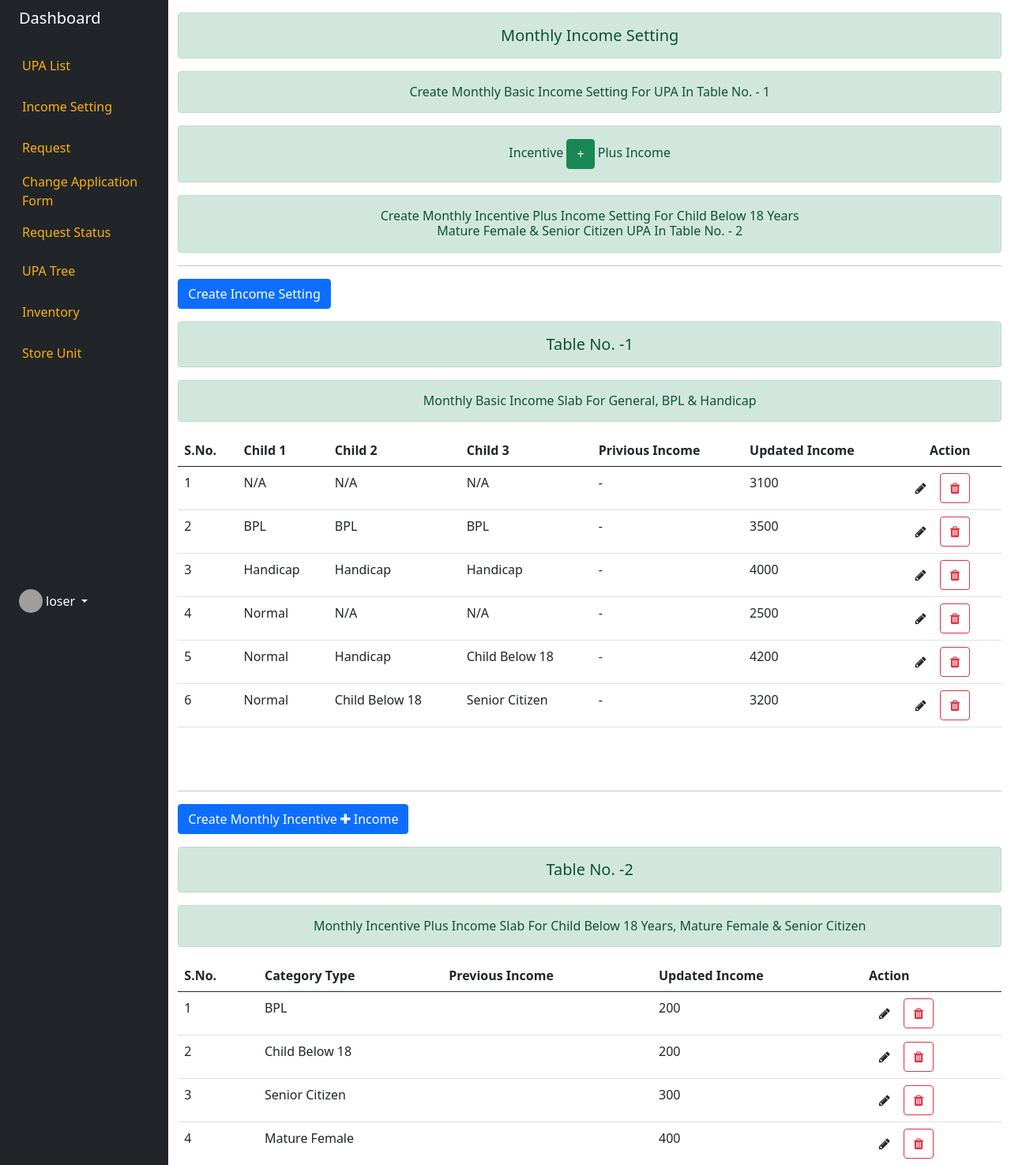
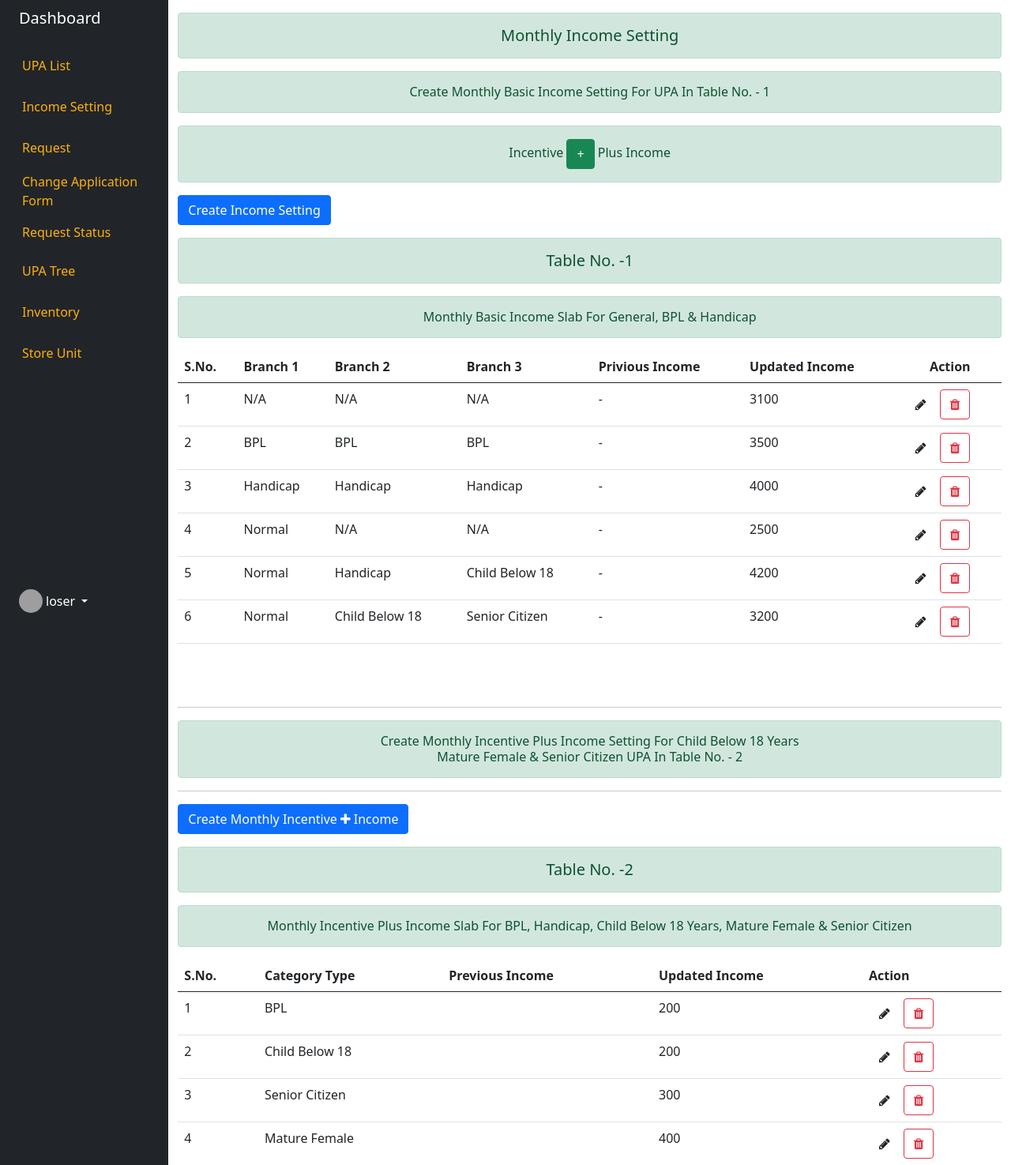
Before and after one commit to msurendra-1008/mlm_repo, a Django app: page /income_setting/ in a window 1280 px wide. Shown: the part 56-1531 px from the top of the page at 79% size. Run offline with Django 3.2, Linux system fonts and the light colour scheme; a user stored in the database is signed in; data comes from the database, SQL or seed files in the repository; parts of the project's set-up code (start-up, migrations or seed data) failed here and were passed over; grey boxes are pictures that could not be loaded.

Commit message:
changes as per notion page

```diff
--- a/templates/dashboard/income_setting.html
+++ b/templates/dashboard/income_setting.html
@@ -46,10 +46,6 @@
             <h5 class="alert alert-success text-center mt-3">Monthly Income Setting</h5>
             <h6 class="alert alert-success text-center mt-3">Create Monthly Basic Income Setting For UPA In Table No. - 1</h6>
             <h6 class="alert alert-success text-center mt-3">Incentive <button class="btn btn-success">+</button> Plus Income</h6>
-            <h6 class="alert alert-success text-center mt-3">Create Monthly Incentive Plus Income Setting For Child Below 18 Years <br>
-            Mature Female & Senior Citizen UPA In Table No. - 2
-            </h6>
-            <hr>
             <a href="{% url 'create-income-setting'%}" class="btn btn-primary">Create Income Setting</a>
             <h5 class="alert alert-success text-center mt-3">Table No. -1</h5>
             <h6 class="alert alert-success text-center mt-3"> Monthly Basic Income Slab For General, BPL & Handicap</h6>
@@ -58,9 +54,9 @@
                     <thead>
                         <tr>
                             <th>S.No.</th>
-                            <th scope="col">Child 1</th>
-                            <th scope="col">Child 2</th>
-                            <th scope="col">Child 3</th>
+                            <th scope="col">Branch 1</th>
+                            <th scope="col">Branch 2</th>
+                            <th scope="col">Branch 3</th>
                             <th scope="col">Privious Income</th>
                             <th scope="col">Updated Income</th>
                             <th scope="col" class="text-center">Action</th>
@@ -87,9 +83,13 @@
                 <br>
                 <br>
                 <hr>
+                <h6 class="alert alert-success text-center mt-3">Create Monthly Incentive Plus Income Setting For Child Below 18 Years <br>
+                    Mature Female & Senior Citizen UPA In Table No. - 2
+                </h6>
+                <hr>
                 <a href="{% url 'income-setting-for-women-old'%}" class="btn btn-primary">Create Monthly Incentive <i class="fa fa-plus" aria-hidden="true"></i> Income</a>
                 <h5 class="alert alert-success text-center mt-3">Table No. -2</h5>
-                <h6 class="alert alert-success text-center mt-3"> Monthly Incentive Plus Income Slab For Child Below 18 Years, Mature Female & Senior Citizen</h6>
+                <h6 class="alert alert-success text-center mt-3"> Monthly Incentive Plus Income Slab For BPL, Handicap, Child Below 18 Years, Mature Female & Senior Citizen</h6>
                 <table class="table">
                   <thead>
                       <tr>
--- a/templates/dashboard/income_setting_form.html
+++ b/templates/dashboard/income_setting_form.html
@@ -11,7 +11,7 @@
                 {% csrf_token %}
                 <div class="card my-4">
                     <div class="card-body main-row">
-                        <h5 class="alert alert-success text-center">Create Monthly Income Setting For Table No. - 1</h5>
+                        <h5 class="alert alert-success text-center">Create Monthly Income Setting For UPA (General, BPL &Handicap) in Table No. - 1</h5>
                         <h6 class="alert alert-success text-center">Create Monthly Basic Income Setting For General, BPL & Handicap UPA In Table No. - 1</h6>
                         <div class="form-group" style="margin-left: 30%;">
 
--- a/templates/dashboard/income_setting_women_old_form.html
+++ b/templates/dashboard/income_setting_women_old_form.html
@@ -11,7 +11,7 @@
                 {% csrf_token %}
                 <div class="card my-4">
                     <div class="card-body main-row">
-                        <h5 class="alert alert-success text-center">Create Monthly Incentive Plus Income Setting For Table No. - 2</h5>
+                        <h5 class="alert alert-success text-center">Create Monthly Incentive Plus Income Setting For BPL, Handicap, Child Below 18 Years, Mature Female & Senior Citizen UPA in Table No. - 2</h5>
                         <h6 class="alert alert-success text-center">Create Monthly Incentive Plus Income Setting For Child Below 18 <br>
                         Years, Mature Female & Senior Citizen UPA In Table No. - 2
                         </h6>
--- a/upa/models.py
+++ b/upa/models.py
@@ -331,6 +331,9 @@ class BeneficiaryDetails(models.Model):
         ('Sister','Sister'),
         ('Daughter','Daughter'),
         ('Son','Son'),
+        ('Husband','Husband'),
+        ('Wife','Wife'),
+        ('Other','Other'),
     )
     GENDER_TYPE = (
         ('Male','Male'),
```
Also changed, not shown: templates/upa/beneficiary_details.html (+20 -1 lines).
